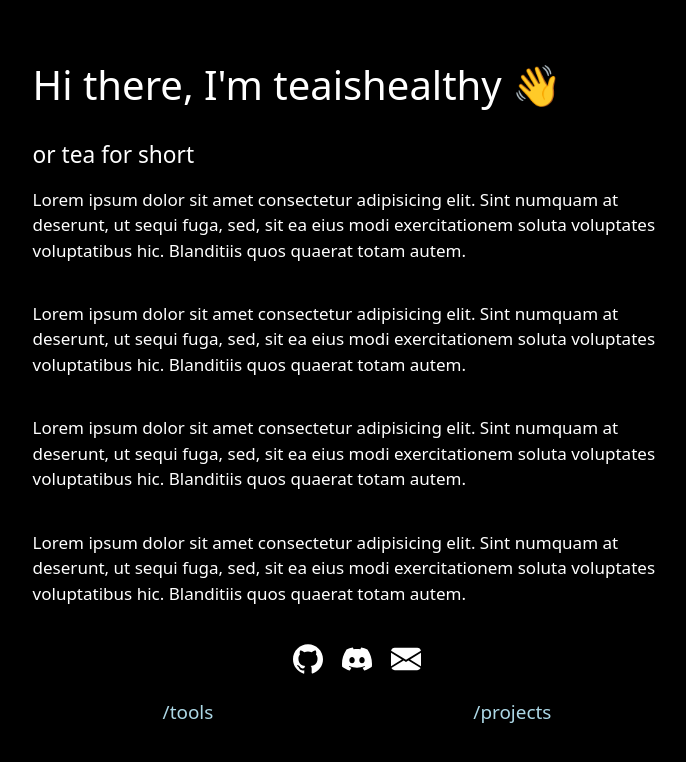
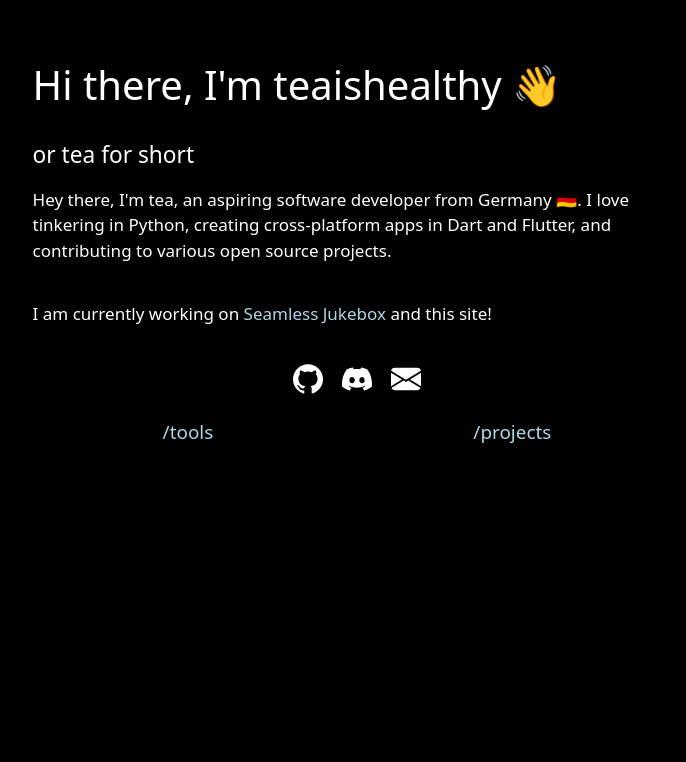
Before and after one commit to teaishealthy/site, an Astro site: page / in a window 1280 px wide. Shown: the whole page, without its empty margins (283-969 px from the left). Built offline with nearby package versions, Linux system fonts and the light colour scheme; Astro itself is replaced by a stand-in of ours.

Commit message:
feat: replace lorem and add basic info

```diff
--- a/src/components/Links.astro
+++ b/src/components/Links.astro
@@ -19,9 +19,4 @@ const pages = {
     justify-content: space-around;
     margin-top: 1rem;
   }
-
-  a {
-    color: lightblue;
-    text-decoration: none;
-  }
 </style>
--- a/src/layouts/Layout.astro
+++ b/src/layouts/Layout.astro
@@ -61,6 +61,11 @@ import Links from "../components/Links.astro";
         margin-bottom: 2rem;
         font-weight: 300;
       }
+
+      :global(a) {
+        color: lightblue;
+        text-decoration: none;
+      }
     </style>
   </body>
 </html>
--- a/src/pages/index.astro
+++ b/src/pages/index.astro
@@ -6,24 +6,14 @@ import Layout from "../layouts/Layout.astro";
   <h1>Hi there, I'm teaishealthy&nbsp👋</h1>
   <div class="subtitle">or tea for short</div>
   <p class="main-content">
-    Lorem ipsum dolor sit amet consectetur adipisicing elit. Sint numquam at
-    deserunt, ut sequi fuga, sed, sit ea eius modi exercitationem soluta
-    voluptates voluptatibus hic. Blanditiis quos quaerat totam autem.
+    Hey there, I'm tea, an aspiring software developer from Germany 🇩🇪. I love
+    tinkering in Python, creating cross-platform apps in Dart and Flutter, and
+    contributing to various open source projects.
   </p>
   <p class="main-content">
-    Lorem ipsum dolor sit amet consectetur adipisicing elit. Sint numquam at
-    deserunt, ut sequi fuga, sed, sit ea eius modi exercitationem soluta
-    voluptates voluptatibus hic. Blanditiis quos quaerat totam autem.
-  </p>
-  <p class="main-content">
-    Lorem ipsum dolor sit amet consectetur adipisicing elit. Sint numquam at
-    deserunt, ut sequi fuga, sed, sit ea eius modi exercitationem soluta
-    voluptates voluptatibus hic. Blanditiis quos quaerat totam autem.
-  </p>
-  <p class="main-content">
-    Lorem ipsum dolor sit amet consectetur adipisicing elit. Sint numquam at
-    deserunt, ut sequi fuga, sed, sit ea eius modi exercitationem soluta
-    voluptates voluptatibus hic. Blanditiis quos quaerat totam autem.
+    I am currently working on <a href="/projects#seamless-jukebox"
+      >Seamless Jukebox
+    </a> and this site!
   </p>
 
   <div class="socials">
--- a/src/pages/projects.astro
+++ b/src/pages/projects.astro
@@ -5,10 +5,14 @@ import Layout from "../layouts/Layout.astro";
 <Layout>
   <h1>Projects</h1>
 
-  <h2>Seamless Jukebox</h2>
+  <h2 id="seamless-jukebox">Seamless Jukebox</h2>
   <p class="main-content">
     <span>WIP</span> A full-stack web application that allows users to play music
     from Spotify without silence inbetween songs.
+    <br />
+    <a href="https://github.com/teaishealthy/seamless-jukebox"
+      >https://github.com/teaishealthy/seamless-jukebox
+    </a>
   </p>
 </Layout>
 
--- a/src/pages/tools.astro
+++ b/src/pages/tools.astro
@@ -133,9 +133,3 @@ import Layout from "../layouts/Layout.astro";
     </a>
   </p>
 </Layout>
-
-<style>
-  a {
-    text-decoration: none;
-  }
-</style>
```
